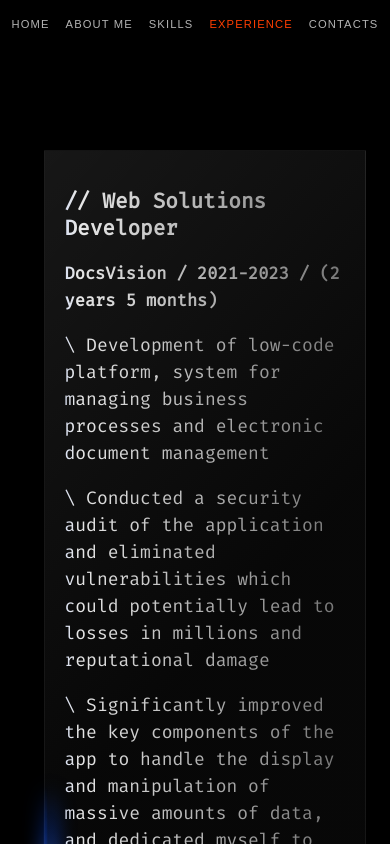
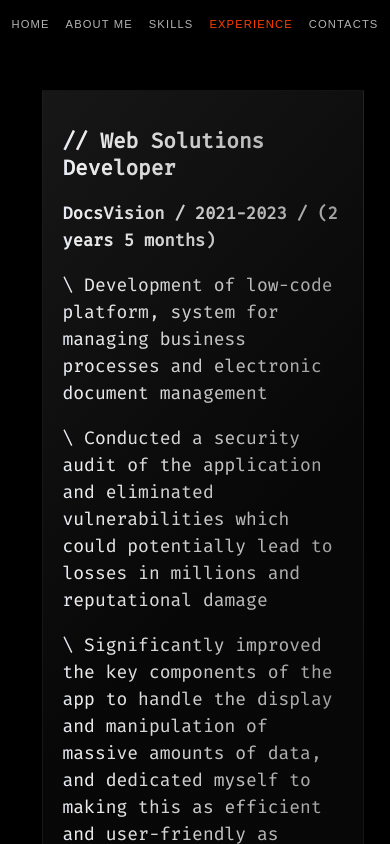
Before and after one commit to akhant/website, a SvelteKit app: page /experience in a window 390 px wide. Shown: the top 844 px of the page. Built offline with nearby package versions, Linux system fonts and the light colour scheme.

Commit message:
fix scroll on not chrome browsers

```diff
--- a/package.json
+++ b/package.json
@@ -36,6 +36,7 @@
 	"type": "module",
 	"dependencies": {
 		"@fontsource/fira-mono": "^4.5.10",
-		"gsap": "^3.12.2"
+		"gsap": "^3.12.2",
+		"svelte-system-info": "^1.0.0"
 	}
 }
--- a/src/routes/experience/+page.svelte
+++ b/src/routes/experience/+page.svelte
@@ -1,4 +1,12 @@
 <script>
+	import { onMount } from 'svelte';
+
+	let browserName = '';
+
+	onMount(async () => {
+		const System = await import('svelte-system-info');
+		browserName = System.default.BrowserName;
+	});
 </script>
 
 <svelte:head>
@@ -12,7 +20,7 @@
 	</style>
 </svelte:head>
 
-<div class="page">
+<div class={browserName === 'Chrome' ? 'page chrome' : 'page'}>
 	<div class="scrollbar" />
 	<div class="container">
 		<div class="job">
@@ -160,11 +168,6 @@
 		inherits: false;
 		initial-value: 0.1;
 	}
-	@property --opacity-4 {
-		syntax: '<number>';
-		inherits: false;
-		initial-value: 0.1;
-	}
 
 	@property --text-offset-1 {
 		syntax: '<number>';
@@ -181,13 +184,8 @@
 		inherits: false;
 		initial-value: 10;
 	}
-	@property --text-offset-4 {
-		syntax: '<number>';
-		inherits: false;
-		initial-value: 10;
-	}
 
-	.scrollbar {
+	.chrome .scrollbar {
 		width: 4px;
 		height: 100%;
 		background-color: var(--scrollbar-color);
@@ -220,6 +218,13 @@
 		margin-top: 100px;
 		z-index: 2;
 	}
+
+	:not(.chrome) .container::before,
+	:not(.chrome) .container::after {
+		background: none;
+		display: none;
+	}
+
 	.container::before,
 	.container::after {
 		content: '';
@@ -269,13 +274,14 @@
 		);
 		background-clip: text;
 		-webkit-background-clip: text;
-		color: transparent;
+
 		padding: 20px;
 		line-height: 1.5em;
+
+		color: transparent;
 		--opacity-1: 0.1;
 		--opacity-2: 0.1;
 		--opacity-3: 0.1;
-		--opacity-4: 0.1;
 		--text-offset-1: 10;
 		--text-offset-2: 10;
 		--text-offset-3: 10;
@@ -284,6 +290,13 @@
 		animation-range: 10vh;
 		z-index: 3;
 		position: relative;
+	}
+
+	:not(.chrome) .job {
+		color: rgba(255, 255, 255, 0.3);
+		--opacity-1: 1;
+		--opacity-2: 1;
+		--opacity-3: 1;
 	}
 
 	.container::after {
@@ -302,10 +315,6 @@
 		opacity: var(--opacity-3);
 		transform: translateY(calc(var(--text-offset-3) * 1px));
 	}
-	.job:nth-child(4) {
-		opacity: var(--opacity-4);
-		transform: translateY(calc(var(--text-offset-4) * 1px));
-	}
 
 	@keyframes on-scrolling {
 		0% {
@@ -314,12 +323,63 @@
 			--opacity-1: 1;
 			--opacity-2: 0.1;
 			--opacity-3: 0.1;
-			--opacity-4: 0.1;
 
 			--text-offset-1: 0;
 			--text-offset-2: 10;
 			--text-offset-3: 10;
-			--text-offset-4: 10;
+		}
+		1% {
+			--scrollbar-color: rgba(255, 255, 255, 0.1);
+		}
+
+		50% {
+			--scroll-y-position: 50%;
+			--reflection-y-position: 50%;
+			--opacity-1: 0.1;
+			--opacity-2: 1;
+			--opacity-3: 0.1;
+
+			--text-offset-1: 10;
+			--text-offset-2: 0;
+			--text-offset-3: 10;
+		}
+		80% {
+			--opacity-1: 0.1;
+			--opacity-2: 0.1;
+			--opacity-3: 1;
+
+			--text-offset-1: 10;
+			--text-offset-2: 10;
+			--text-offset-3: 0;
+		}
+		100% {
+			--text-offset-1: 10;
+			--text-offset-2: 10;
+			--text-offset-3: 10;
+			--opacity-1: 0.1;
+			--opacity-2: 0.1;
+			--opacity-3: 0.1;
+			--scroll-y-position: 105%;
+			--reflection-y-position: 115%;
+			--scrollbar-color: rgba(255, 255, 255, 0.1);
+		}
+	}
+
+	@media screen and (max-width: 540px) {
+		.container {
+			margin-top: 40px;
+		}
+		@keyframes on-scrolling {
+			0% {
+				--scroll-y-position: 10%;
+				--reflection-y-position: 12%;
+				--opacity-1: 1;
+				--opacity-2: 0.1;
+				--opacity-3: 0.1;
+
+				--text-offset-1: 0;
+				--text-offset-2: 10;
+				--text-offset-3: 10;
 			}
 			1% {
 				--scrollbar-color: rgba(255, 255, 255, 0.1);
@@ -328,12 +388,10 @@
 				--opacity-1: 1;
 				--opacity-2: 0.1;
 				--opacity-3: 0.1;
-			--opacity-4: 0.1;
 
 				--text-offset-1: 0;
 				--text-offset-2: 10;
 				--text-offset-3: 10;
-			--text-offset-4: 10;
 			}
 			50% {
 				--scroll-y-position: 50%;
@@ -341,47 +399,40 @@
 				--opacity-1: 0.1;
 				--opacity-2: 1;
 				--opacity-3: 0.1;
-			--opacity-4: 0.1;
 
 				--text-offset-1: 10;
 				--text-offset-2: 0;
 				--text-offset-3: 10;
-			--text-offset-4: 10;
 			}
 			80% {
 				--opacity-1: 0.1;
 				--opacity-2: 0.1;
 				--opacity-3: 1;
-			--opacity-4: 0.1;
 
 				--text-offset-1: 10;
 				--text-offset-2: 10;
 				--text-offset-3: 0;
-			--text-offset-4: 10;
 			}
 			95% {
 				--opacity-1: 0.1;
 				--opacity-2: 0.1;
 				--opacity-3: 0.1;
-			--opacity-4: 1;
 
 				--text-offset-1: 10;
 				--text-offset-2: 10;
 				--text-offset-3: 10;
-			--text-offset-4: 0;
 			}
 			100% {
 				--text-offset-1: 10;
 				--text-offset-2: 10;
 				--text-offset-3: 10;
-			--text-offset-4: 10;
 				--opacity-1: 0.1;
 				--opacity-2: 0.1;
 				--opacity-3: 0.1;
-			--opacity-4: 0.1;
 				--scroll-y-position: 105%;
 				--reflection-y-position: 115%;
 				--scrollbar-color: rgba(255, 255, 255, 0.1);
 			}
 		}
+	}
 </style>
```
Also changed, not shown: 1 other file (tests, documents, lock files or other folders). Lines whose indentation alone changed are shown as unchanged.
